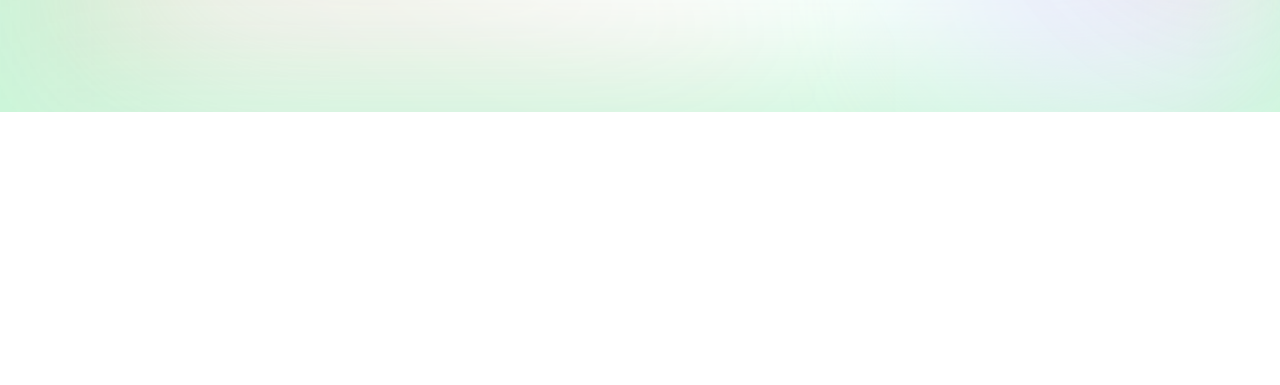
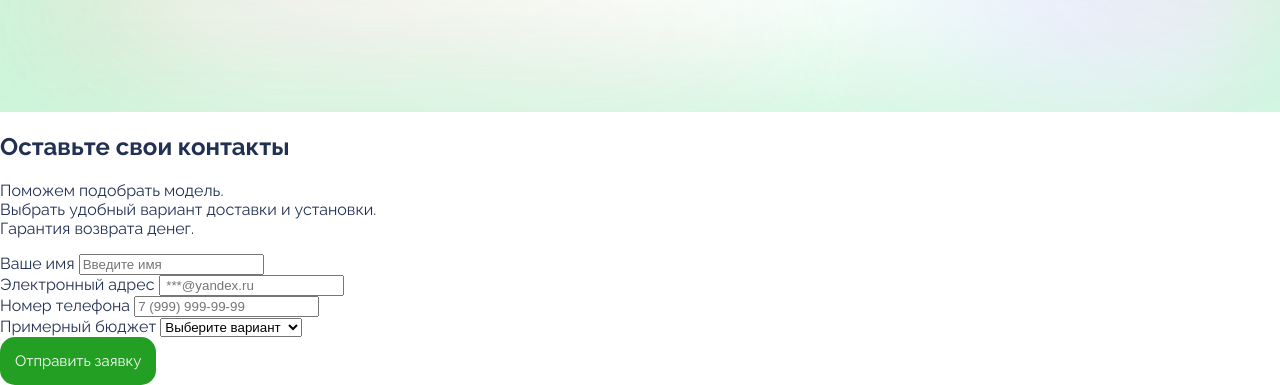
Before and after one commit to Elechka74/green-corp-landing, a plain HTML site: page index.html in a window 1280 px wide. Shown: the part 709-1094 px from the top of the page. Before the commit the page ends 821 px from the top, so only its background shows below. Drawn offline with Linux system fonts and the light colour scheme.

Commit message:
закончила HTML формы лендинга

```diff
--- a/index.html
+++ b/index.html
@@ -26,3 +26,34 @@
       <img class="about__image" src="img/solar-panel.png">
     </div>
   </section>
+  <section class="form">
+    <div class="form__container">
+     <h1>Оставьте свои контакты</h1>
+     <p> Поможем подобрать модель.<br> Выбрать удобный вариант доставки и установки.<br> Гарантия возврата денег.</p>
+     <form>
+      <div class="form__group">
+        <label for="name">Ваше имя</label>
+        <input type="text" placeholder="Введите имя" id="name">
+      </div>
+      <div class="form__group">
+        <label for="email">Электронный адрес</label>
+        <input type="text" placeholder=" ***@yandex.ru" id="email">
+      </div>
+      <div class="form__group">
+        <label for="phone">Номер телефона</label>
+        <input type="text" placeholder="7 (999) 999-99-99" id="phone">
+      </div>
+      <div class="form__group">
+      <label for="budget">Примерный бюджет</label>
+      <select id="budget">
+        <option>Выберите вариант</option>
+        <option>10 000₽ – 30 000₽</option>
+        <option>30 000₽ – 60 000₽</option>
+        <option>60 000₽ – 100 000₽</option>
+        <option>100 000₽</option>
+      </select>
+    </div>
+    <button type="submit" class="form__submit">Отправить заявку</button>
+     </form>
+    </div>
+  </section>
--- a/main.css
+++ b/main.css
@@ -71,3 +71,36 @@ button {
     background-position: center;
     background-size: cover;
   }
+  .form__container {
+    width: 550px;
+  }
+  /* evenly; */ */
+
+
+
+    /* .box {
+      display: flex; .form {
+    background-color: #1D263A;
+    color: #fff;
+    padding-top: 115px;
+    padding-bottom: 115px;
+
+  }
+  .form h1 {
+font-size: 48px;
+/* display: flex;
+flex-direction: column;
+justify-content: space-evenly; */
+
+  /* }
+  .form p {
+    font-size: 18px;
+    opacity: 0.65; */
+    /* display: flex;
+    flex-direction: column;
+    justify-content: space-
+      /* justify-content: space-evenly;
+      align-items: center; */
+
+      /* flex-direction: column;
+      justify-content: space-evenly; */ */
```
